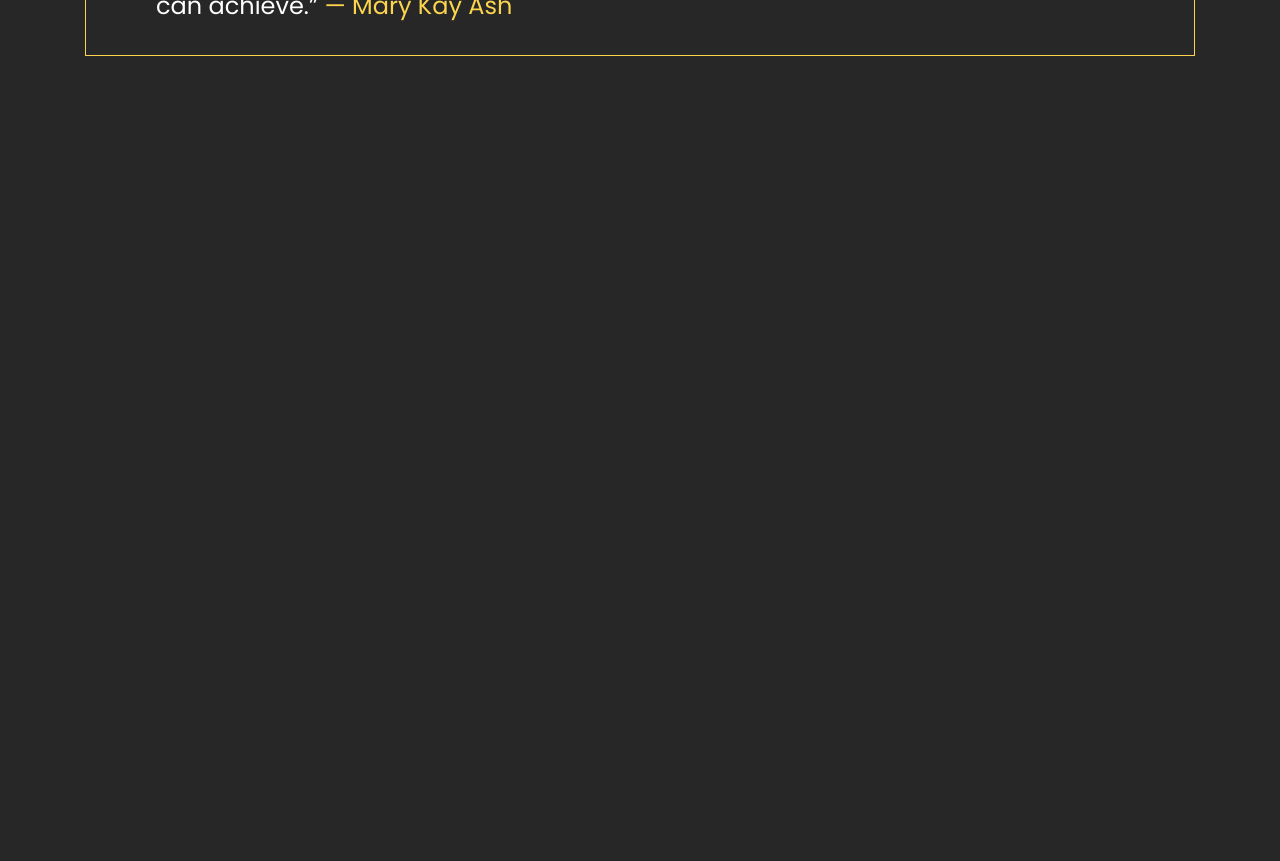
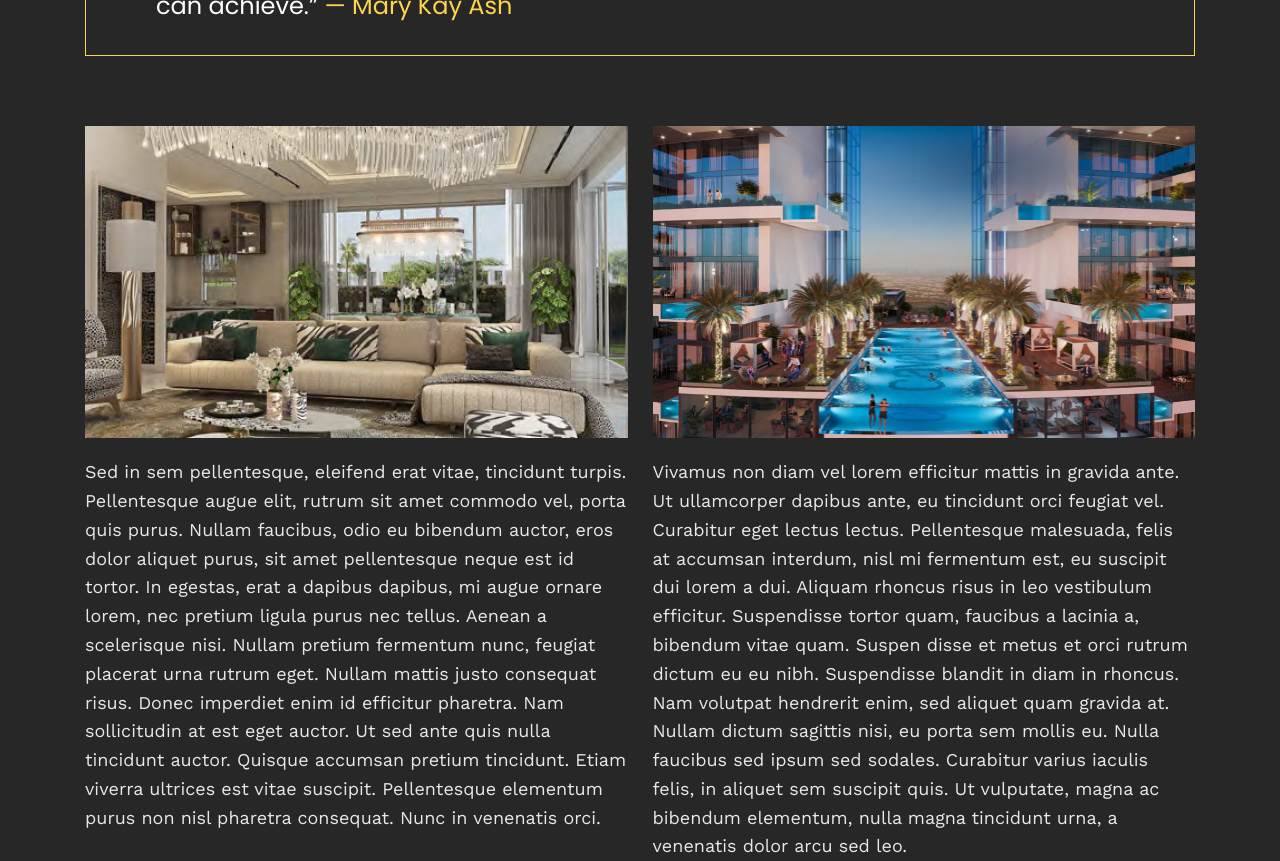
Before and after one commit to LuckyFoxCode/dubai-realty, a React (Vite) app: page / in a window 1280 px wide. Shown: the part 1420-2281 px from the top of the page. Before the commit the page ends 1476 px from the top, so only its background shows below. Built offline with nearby package versions, Linux system fonts and the light colour scheme.

Commit message:
:sparkles: Add HomeGallery component.

```diff
--- /dev/null
+++ b/src/components/home/HomeGallery/HomeGallery.module.scss
@@ -0,0 +1,42 @@
+@import 'styles';
+
+.Gallery {
+  margin-bottom: 40px;
+  @include paddingX;
+  @include media($SCREEN_TABLET_SMALL) {
+    margin-bottom: 70px;
+  }
+
+  &__wrapper {
+    width: 100%;
+    max-width: 1110px;
+    display: grid;
+    grid-template-columns: 1fr;
+    row-gap: 20px;
+    margin: 0 auto;
+    @include media($SCREEN_TABLET_SMALL) {
+      grid-template-columns: 1fr 1fr;
+      column-gap: 25px;
+      row-gap: 0;
+    }
+  }
+}
+
+.Card {
+  &__wrapper {
+    position: relative;
+    margin-bottom: 20px;
+    @include padding-hack(57.5%);
+  }
+
+  &__text {
+    @include text(14px, 400, $N1);
+    line-height: 160%;
+    @include media($SCREEN_TABLET_SMALL) {
+      font-size: 16px;
+    }
+    @include media($SCREEN_DESKTOP) {
+      font-size: 18px;
+    }
+  }
+}
--- /dev/null
+++ b/src/components/home/HomeGallery/HomeGallery.tsx
@@ -0,0 +1,20 @@
+import galleryCards from 'data/home-gallery.json';
+import { FC } from 'react';
+import styles from './HomeGallery.module.scss';
+import { HomeGalleryCard } from './components';
+
+export const HomeGallery: FC = () => {
+  return (
+    <div className={styles.Gallery}>
+      <div className={styles.Gallery__wrapper}>
+        {[] &&
+          galleryCards.map((card) => (
+            <HomeGalleryCard
+              key={card.alt}
+              card={card}
+            />
+          ))}
+      </div>
+    </div>
+  );
+};
--- /dev/null
+++ b/src/components/home/HomeGallery/components/HomeGalleryCard.tsx
@@ -0,0 +1,21 @@
+import { FC } from 'react';
+import { GalleryCardProp } from 'utils/types';
+import styles from './../HomeGallery.module.scss';
+
+interface HomeGalleryCardProps {
+  card: GalleryCardProp;
+}
+
+export const HomeGalleryCard: FC<HomeGalleryCardProps> = ({ card }) => {
+  return (
+    <div className={styles.Card}>
+      <div className={styles.Card__wrapper}>
+        <img
+          src={card.src}
+          alt={card.alt}
+        />
+      </div>
+      <p className={styles.Card__text}>{card.text}</p>
+    </div>
+  );
+};
--- /dev/null
+++ b/src/components/home/HomeGallery/components/index.ts
@@ -0,0 +1 @@
+export * from './HomeGalleryCard';
--- /dev/null
+++ b/src/components/home/HomeGallery/index.ts
@@ -0,0 +1 @@
+export * from './HomeGallery';
--- a/src/components/home/index.ts
+++ b/src/components/home/index.ts
@@ -1,3 +1,4 @@
+export * from './HomeGallery/';
 export * from './HomeOurExpertise/';
 export * from './HomeQuotes/';
 export * from './HomeVideo/';
--- a/src/pages/HomePage/HomePage.tsx
+++ b/src/pages/HomePage/HomePage.tsx
@@ -1,4 +1,4 @@
-import { HomeOurExpertise, HomeQuotes, HomeVideo } from 'components/home';
+import { HomeGallery, HomeOurExpertise, HomeQuotes, HomeVideo } from 'components/home';
 import { FC } from 'react';
 
 export const HomePage: FC = () => {
@@ -7,6 +7,7 @@ export const HomePage: FC = () => {
       <HomeOurExpertise />
       <HomeVideo />
       <HomeQuotes />
+      <HomeGallery />
     </main>
   );
 };
```
Also changed, not shown: src/assets/images/HomeGallery_01.jpg (added), src/assets/images/HomeGallery_02.jpg (added).
